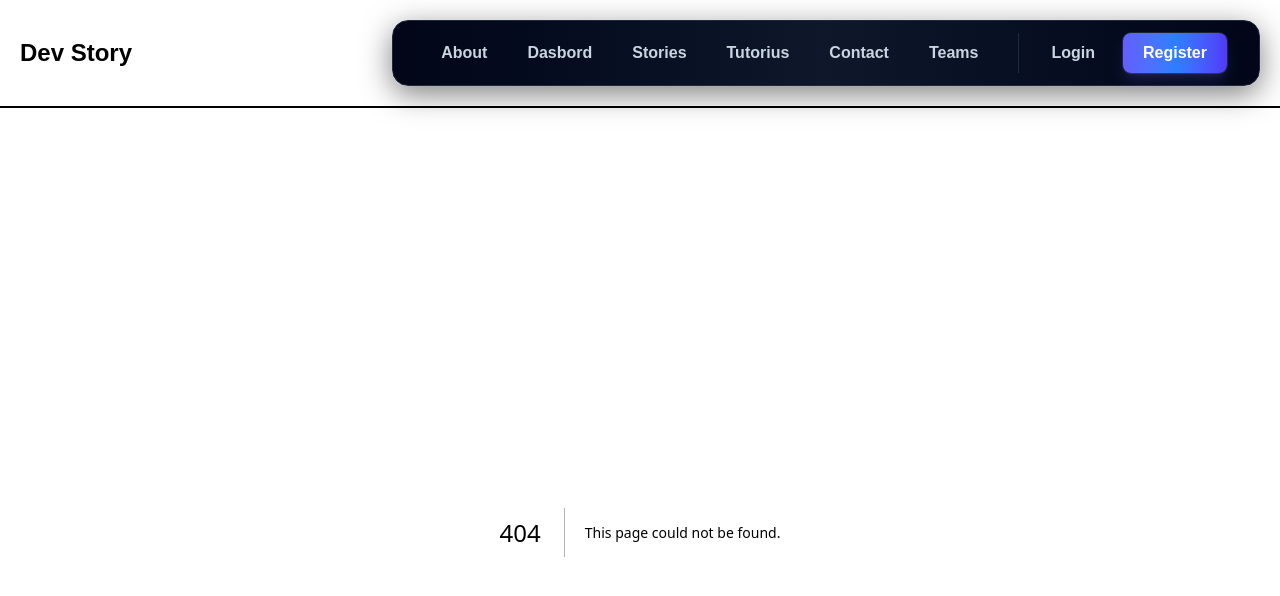
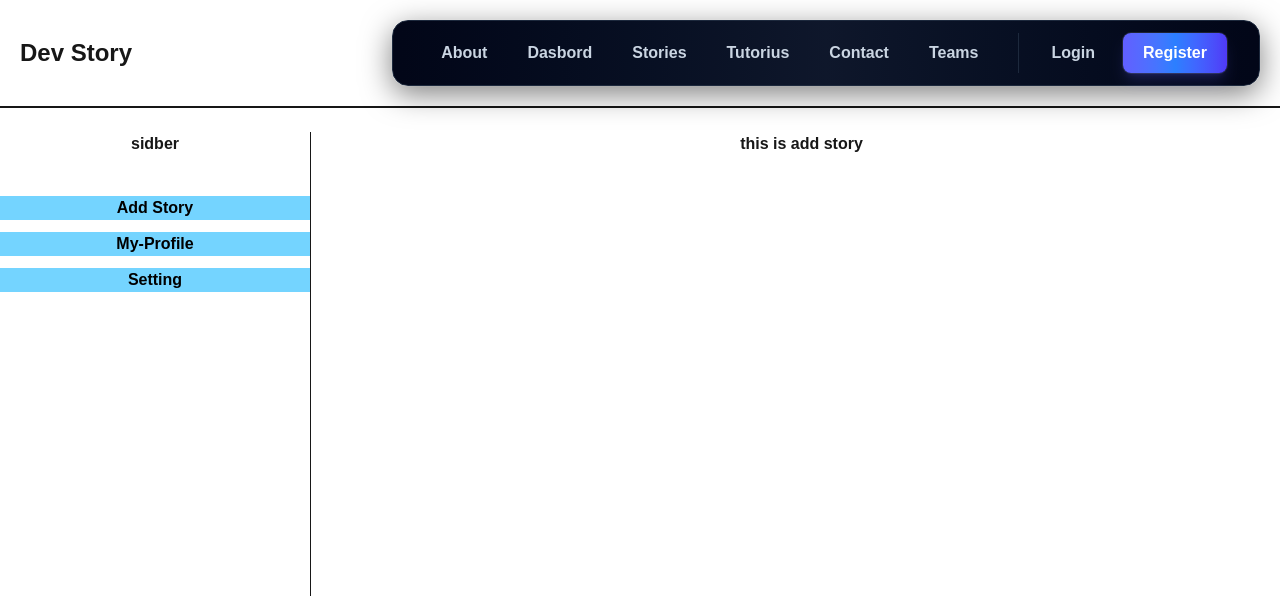
Before and after one commit to nikel123-sketch/Dev-Story-Next-Js-Fast-Project, a Next.js app: page /Dasbord/Add-Story in a window 1280 px wide. Before the commit this address had no page. Shown: the top 596 px of the page. Built offline with nearby package versions, Linux system fonts and the light colour scheme.

Commit message:
dashbord layout setup

```diff
--- /dev/null
+++ b/src/app/Dasbord/Add-Story/page.jsx
@@ -0,0 +1,11 @@
+import React from 'react';
+
+const AddStory = () => {
+    return (
+        <div>
+            <h1>this is add story</h1>
+        </div>
+    );
+};
+
+export default AddStory;
--- /dev/null
+++ b/src/app/Dasbord/MyProfile/page.jsx
@@ -0,0 +1,11 @@
+import React from 'react';
+
+const MyProfile = () => {
+    return (
+        <div>
+            <h1>This is my profile</h1>
+        </div>
+    );
+};
+
+export default MyProfile;
--- /dev/null
+++ b/src/app/Dasbord/Setting/page.jsx
@@ -0,0 +1,11 @@
+import React from 'react';
+
+const Setting = () => {
+    return (
+        <div>
+            <h1>this is seting</h1>
+        </div>
+    );
+};
+
+export default Setting;
--- /dev/null
+++ b/src/app/Dasbord/layout.jsx
@@ -0,0 +1,22 @@
+
+import Link from 'next/link';
+import React from 'react';
+
+const DashbordLayout = ({ children }) => {
+  return (
+    <div className="grid grid-cols-12 gap-3">
+      <div className="col-span-3  border-r-1 min-h-screen">
+        <h1>sidber</h1>
+        <div className="flex flex-col mt-10 gap-3">
+           <Link className='w-full bg-sky-300 text-black font-bold '  href={'/Dasbord/Add-Story'}>Add Story</Link>
+           <Link className='w-full bg-sky-300 text-black font-bold ' href={'/Dasbord/MyProfile'}>My-Profile</Link>
+           <Link className='w-full bg-sky-300 text-black font-bold ' href={'/Dasbord/Setting'}>Setting</Link>
+        </div>
+      </div>
+
+      <div className="col-span-9 ">{children}</div>
+    </div>
+  );
+};
+
+export default DashbordLayout;
```
